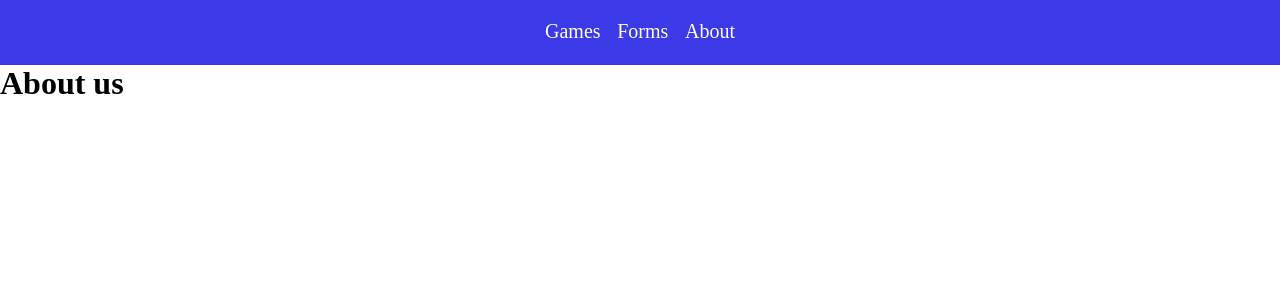
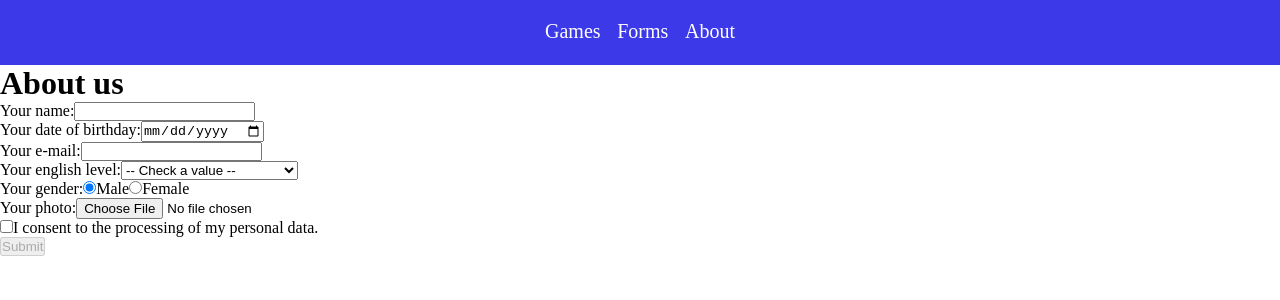
Before and after one commit to ry-ksu/react-redux, a React (Create React App) app: page /about in a window 1280 px wide. Shown: the top 300 px of the page. Built offline with nearby package versions, Linux system fonts and the light colour scheme; the HTML template or start-up script is replaced by a standard one.

Commit message:
feat: add forms with react hook forms

```diff
--- a/package.json
+++ b/package.json
@@ -13,6 +13,7 @@
     "axios": "^1.1.2",
     "react": "^18.2.0",
     "react-dom": "^18.2.0",
+    "react-hook-form": "^7.38.0",
     "react-router-dom": "^6.4.1",
     "react-scripts": "5.0.1",
     "typescript": "^4.8.4",
--- a/src/components/forms/index.tsx
+++ b/src/components/forms/index.tsx
@@ -1,6 +1,7 @@
 import React, { useEffect, useRef, useState } from 'react';
 import { createInput } from './input';
 import { UserProps } from 'types';
+import { useForm } from 'react-hook-form';
 import styles from './index.module.css';
 import './style.css';
 
@@ -9,6 +10,12 @@ type FormsProps = {
 };
 
 export const Forms = (props: FormsProps) => {
+  const {
+    register,
+    handleSubmit,
+    formState: { errors },
+  } = useForm();
+
   const nameInput = useRef<HTMLInputElement>(null);
   const birthdayInput = useRef<HTMLInputElement>(null);
   const eMailInput = useRef<HTMLInputElement>(null);
@@ -80,33 +87,33 @@ export const Forms = (props: FormsProps) => {
     }
   };
 
-  const handleSubmit = async (e: React.FormEvent<HTMLFormElement>) => {
-    submitBtn.current?.setAttribute('useEffect', '');
-    submitBtn.current?.setAttribute('submitBtnClick', '');
+  // const handleSubmit = async (e: React.FormEvent<HTMLFormElement>) => {
+  //   submitBtn.current?.setAttribute('useEffect', '');
+  //   submitBtn.current?.setAttribute('submitBtnClick', '');
 
-    e.preventDefault();
-    setNameDirty(true);
-    setBirthDirty(true);
-    setEMailDirty(true);
-    setEnLvlDirty(true);
-    setPDAgreementDirty(true);
-    setFileDirty(true);
+  //   e.preventDefault();
+  //   setNameDirty(true);
+  //   setBirthDirty(true);
+  //   setEMailDirty(true);
+  //   setEnLvlDirty(true);
+  //   setPDAgreementDirty(true);
+  //   setFileDirty(true);
 
-    // Заставляю компонент перерисовываться, иначе
-    // не будет работать useEffect при корректном заполнении со 2+ раза
-    if (submitDirty) {
-      setSubmitDirty(false);
-    } else {
-      setSubmitDirty(true);
-    }
+  //   // Заставляю компонент перерисовываться, иначе
+  //   // не будет работать useEffect при корректном заполнении со 2+ раза
+  //   if (submitDirty) {
+  //     setSubmitDirty(false);
+  //   } else {
+  //     setSubmitDirty(true);
+  //   }
 
-    checkNameErrors();
-    checkBirthErrors();
-    checkEMailErrors();
-    checkEnLvlErrors();
-    checkPDAgreementErrors();
-    checkFileErrors();
-  };
+  //   checkNameErrors();
+  //   checkBirthErrors();
+  //   checkEMailErrors();
+  //   checkEnLvlErrors();
+  //   checkPDAgreementErrors();
+  //   checkFileErrors();
+  // };
 
   const checkSubmitDisabled = () => {
     if (submitBtn.current == null) {
@@ -248,8 +255,13 @@ export const Forms = (props: FormsProps) => {
     <>
       <h1 className={styles.header}>Forms</h1>
       <div className={styles.formWrapper}>
-        <form data-testid="user-form" onSubmit={handleSubmit}>
-          {createInput(
+        <form
+          data-testid="user-form"
+          onSubmit={handleSubmit((data) => {
+            console.log(data);
+          })}
+        >
+          {/* {createInput(
             'name',
             'top',
             'Ваше имя:',
@@ -259,8 +271,19 @@ export const Forms = (props: FormsProps) => {
             nameError,
             nameInput,
             handlerInputChange
-          )}
+          )} */}
 
+          <label>
+            Ваше имя:
+            <input
+              data-testid="name"
+              // onChange={handlerInputChange}
+              type="text"
+              {...register('name', { required: true, minLength: 4 })}
+              ref={nameInput}
+            />
+          </label>
+          {nameDirty && nameError && <div className="error">{nameError}</div>}
           {createInput(
             'birthday',
             'top',
--- a/src/components/pages/About.tsx
+++ b/src/components/pages/About.tsx
@@ -1,9 +1,152 @@
-import React from 'react';
+import React, { useState, useRef } from 'react';
+import { useForm } from 'react-hook-form';
+
+type IFormData = {
+  name: string;
+  birthday: string;
+  eMail: string;
+  enLvl: string;
+  gender: string;
+  file: string;
+  PDAgreement: boolean;
+};
 
 export const About = () => {
+  const imgInput = useRef<HTMLImageElement>(null);
+  const [fileCode, setFileCode] = useState('');
+
+  const {
+    register,
+    handleSubmit,
+    reset,
+    formState: { isDirty, errors, isValid, isSubmitted },
+  } = useForm<IFormData>({
+    defaultValues: {
+      name: '',
+      birthday: '',
+      eMail: '',
+      enLvl: '',
+      gender: '',
+      file: '',
+      PDAgreement: false,
+    },
+  });
+
+  const handlerFileChange = (e: React.ChangeEvent<HTMLInputElement>) => {
+    if (e.target.files == null) {
+      return;
+    }
+
+    const reader = new FileReader();
+    reader.onload = (ev) => {
+      setFileCode(String(ev.target?.result));
+    };
+    reader.readAsDataURL(e.target.files[0]);
+
+    imgInput.current?.removeAttribute('hidden');
+  };
+
+  const onSubmit = (data: IFormData) => {
+    console.log(data);
+    // reset();
+  };
+
   return (
     <div data-testid="pages/about">
       <h1>About us</h1>
+      <form onSubmit={handleSubmit((data) => onSubmit(data))}>
+        <label>
+          Your name:
+          <input
+            data-testid="name"
+            type="text"
+            {...register('name', {
+              required: 'This is required',
+              pattern: {
+                value: /^[A-Za-z]+$/i,
+                message: 'Name must not include numbers',
+              },
+              minLength: {
+                value: 2,
+                message: 'Min length is 2',
+              },
+            })}
+          />
+        </label>
+        <p>{errors.name && String(errors.name.message)}</p>
+
+        <label>
+          Your date of birthday:
+          <input type="date" {...register('birthday', { required: 'This is required' })} />
+        </label>
+        <p>{errors.birthday && String(errors.birthday.message)}</p>
+
+        <label>
+          Your e-mail:
+          <input
+            data-testid="eMail"
+            type="text"
+            {...register('eMail', {
+              required: 'This is required',
+              pattern: {
+                value: /^([A-Za-z0-9_\-\.])+\@([A-Za-z0-9_\-\.])+\.([A-Za-z]{2,4})$/,
+                message: 'Check validation e-mail',
+              },
+            })}
+          />
+        </label>
+        <p>{errors.eMail && String(errors.eMail.message)}</p>
+
+        <label>
+          Your english level:
+          <select data-testid="enLvl" {...register('enLvl', { required: 'This is required' })}>
+            <option value="">-- Check a value --</option>
+            <option value="a0">I have not studied English</option>
+            <option value="a1">(А1) – Beginner</option>
+            <option value="a2">(А2) – Elementary</option>
+            <option value="b1">(В1) – Intermediate</option>
+            <option value="b2">(В2) – Upper-Intermediate</option>
+            <option value="c1">(C1) – Advanced</option>
+            <option value="c2">(C2) – Proficiency</option>
+          </select>
+        </label>
+        <p>{errors.enLvl && String(errors.enLvl.message)}</p>
+
+        <p>
+          Your gender:
+          <label>
+            <input type="radio" value="male" {...register('gender')} defaultChecked />
+            Male
+          </label>
+          <label>
+            <input type="radio" value="female" {...register('gender')} />
+            Female
+          </label>
+        </p>
+
+        <label>
+          Your photo:
+          <input
+            data-testid="file"
+            type="file"
+            accept="image/*,.png,.jpg,.gif,.web"
+            {...register('file', {
+              required: 'This is required',
+              onChange: handlerFileChange,
+            })}
+          />
+          <img src={fileCode} ref={imgInput} hidden />
+        </label>
+        <p>{errors.file && String(errors.file.message)}</p>
+
+        <label>
+          <input type="checkbox" {...register('PDAgreement', { required: 'This is required' })} />I
+          consent to the processing of my personal data.
+        </label>
+        <p>{errors.PDAgreement && String(errors.PDAgreement.message)}</p>
+
+        <button disabled={isSubmitted ? !isValid : !isDirty}>Submit</button>
+      </form>
     </div>
   );
 };
```
Also changed, not shown: src/components/reactHookForm/index.tsx (added, +22 -0 lines), 2 other files (tests, documents, lock files or other folders).
